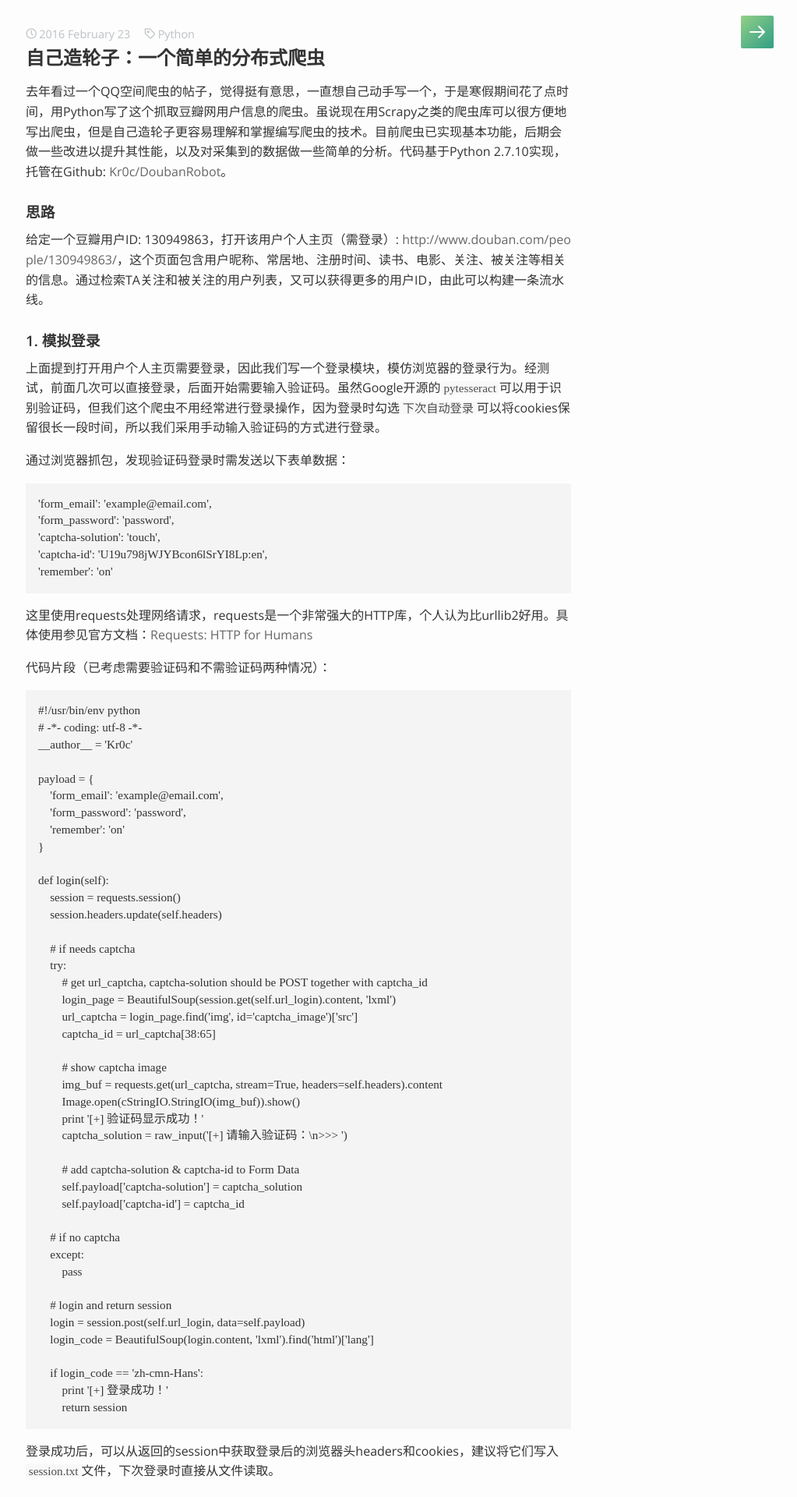
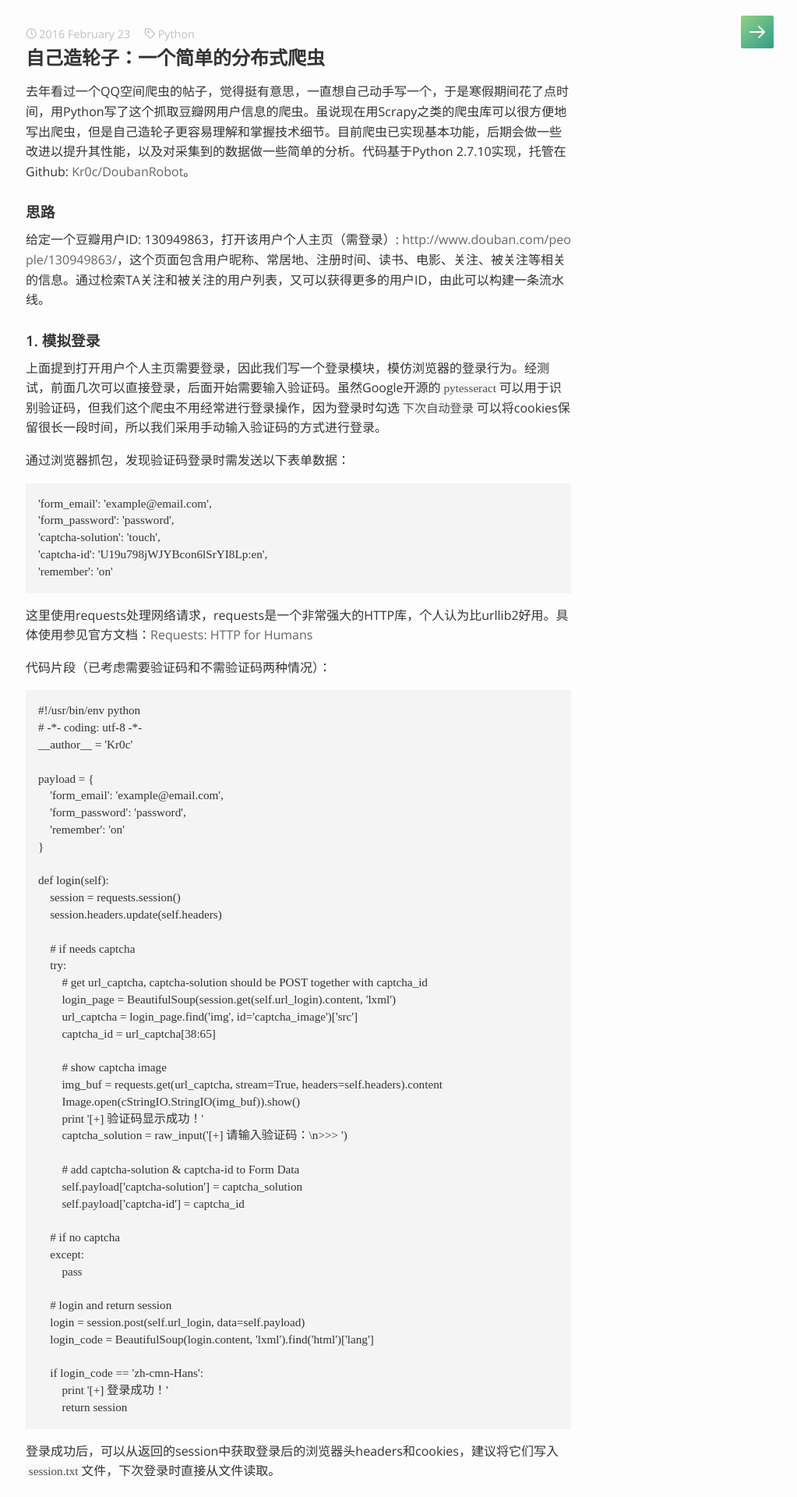
Before and after one commit to Kr0c/Kr0c.github.io, a Jekyll site: the page built from _posts/2016-02-23-simple-distributed-crawler.markdown, in a window 1280 px wide. Shown: the top 1920 px of the page at 78% size, without its empty margins (257-1280 px from the left). Built offline with Jekyll 4.4.1, drawn with Linux system fonts in a browser that asks for light colours; some web fonts are replaced; comment, search, counter and statistics services are not loaded.

Commit message:
update article

```diff
--- a/_posts/2016-02-23-simple-distributed-crawler.markdown
+++ b/_posts/2016-02-23-simple-distributed-crawler.markdown
@@ -4,7 +4,7 @@
 tags: Python
 ---
 
-去年看过一个QQ空间爬虫的帖子，觉得挺有意思，一直想自己动手写一个，于是寒假期间花了点时间，用Python写了这个抓取豆瓣网用户信息的爬虫。虽说现在用Scrapy之类的爬虫库可以很方便地写出爬虫，但是自己造轮子更容易理解和掌握编写爬虫的技术。目前爬虫已实现基本功能，后期会做一些改进以提升其性能，以及对采集到的数据做一些简单的分析。代码基于Python 2.7.10实现，托管在Github: [Kr0c/DoubanRobot][1]。
+去年看过一个QQ空间爬虫的帖子，觉得挺有意思，一直想自己动手写一个，于是寒假期间花了点时间，用Python写了这个抓取豆瓣网用户信息的爬虫。虽说现在用Scrapy之类的爬虫库可以很方便地写出爬虫，但是自己造轮子更容易理解和掌握技术细节。目前爬虫已实现基本功能，后期会做一些改进以提升其性能，以及对采集到的数据做一些简单的分析。代码基于Python 2.7.10实现，托管在Github: [Kr0c/DoubanRobot][1]。
 
 ### 思路
 
```
